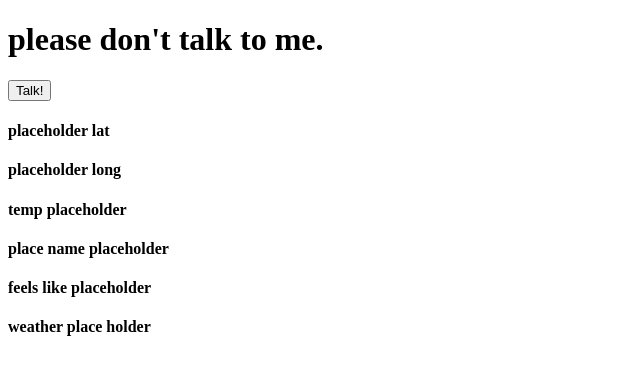
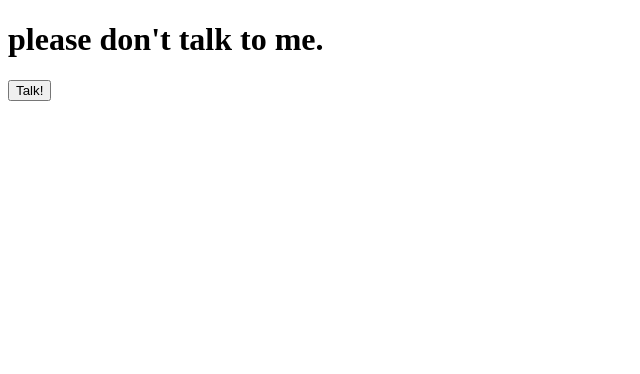
Before and after one commit to rohituteja/hatefulAI, a plain HTML site: page index.html in a window 1280 px wide. Shown: the whole page, without its empty margins (0-640 px from the left). Drawn offline with Linux system fonts and the light colour scheme.

Commit message:
Update CSS Style, minor typos

```diff
--- a/app.js
+++ b/app.js
@@ -41,7 +41,7 @@ function success(position) {
 navigator.geolocation.getCurrentPosition(success);
     //variables for later use (temp in C)
     var temp = document.getElementById('temp').innerHTML - 273.15;
-    var feelsLike = document.getElementById('feelsLike').innerHTML - 273.15;
+    var feelsLike = document.getElementById('feelslike').innerHTML - 273.15;
     var placeName = document.getElementById('place').innerHTML;
     var skies = document.getElementById('weather').innerHTML;
 //--------------------------------------
--- a/index.html
+++ b/index.html
@@ -7,17 +7,21 @@
     <title>i hate you.</title>
 
 </head>
-
+<style>
+    h4 {
+        visibility: hidden;
+    }
+</style>
 <body>
     <h1>please don't talk to me.</h1>
     <button class = "talk">Talk!</button>
     <h3 class = content></h3>
-    <h4 id = lat>placeholder lat</h4>
-    <h4 id = long>placeholder long</h4>
-    <h4 id = temp>temp placeholder</h4>
-    <h4 id = place>place name placeholder</h4>
-    <h4 id = feelslike>feels like placeholder</h4>
-    <h4 id = weather>weather place holder</h4>
+    <h4 id = lat> </h4>
+    <h4 id = long> </h4>
+    <h4 id = temp> </h4>
+    <h4 id = place> </h4>
+    <h4 id = feelslike> </h4>
+    <h4 id = weather> </h4>
     <script src = app.js></script>
 
 </body>
```
